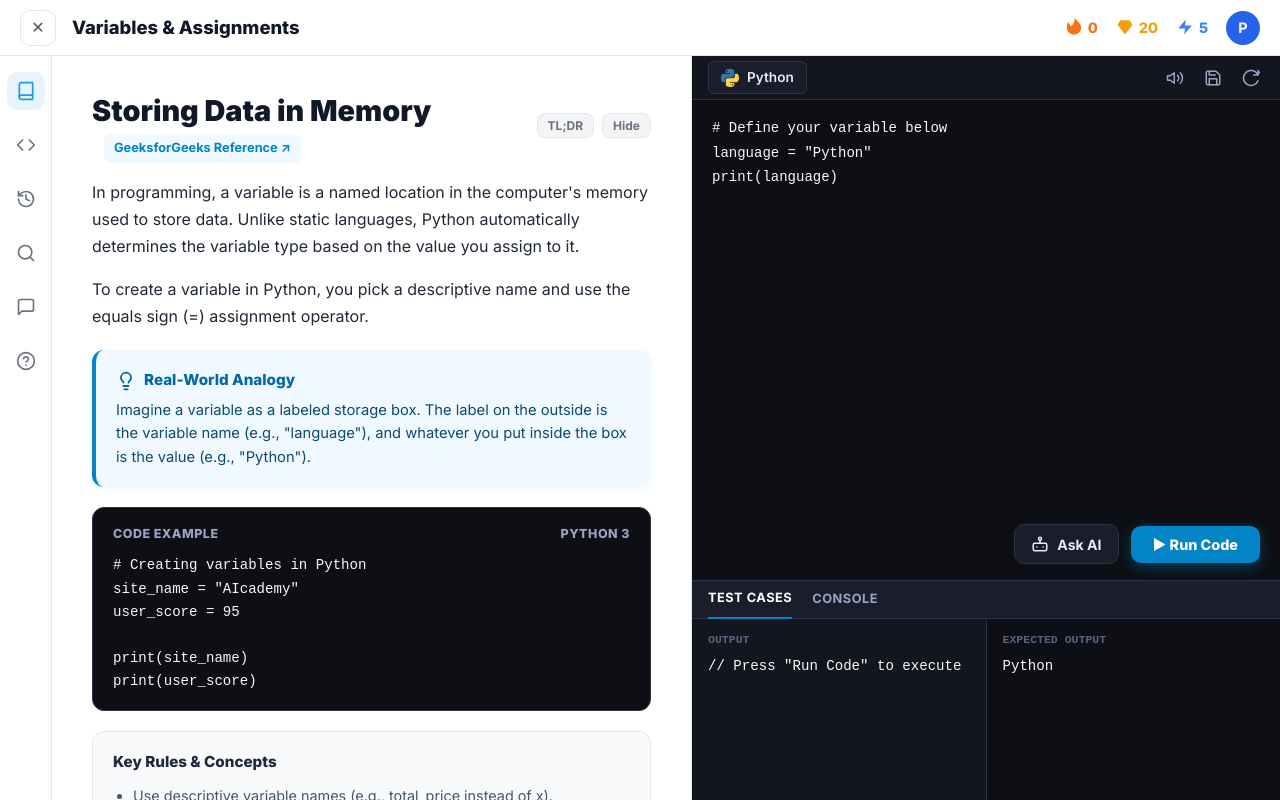
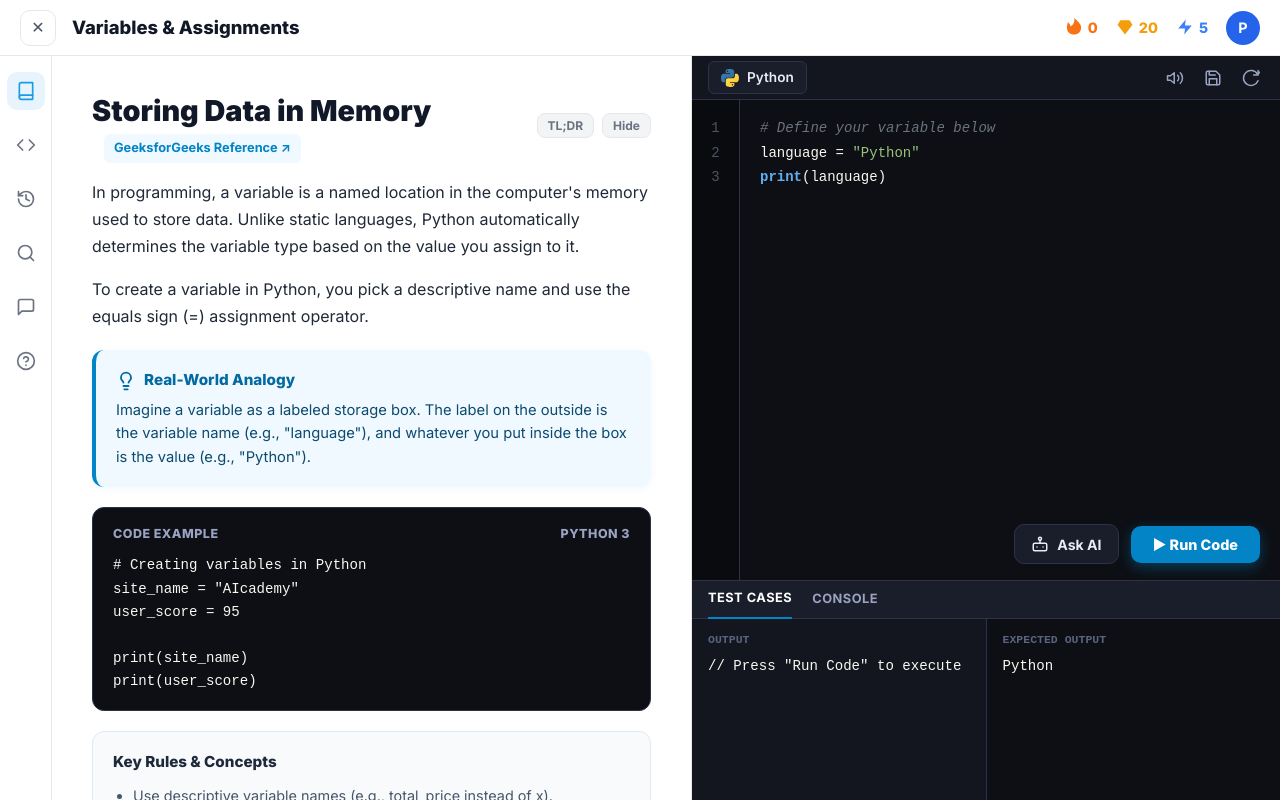
Before and after one commit to prince24-web/AIcademy, a Next.js app: page /learn/python/1-2 in a window 1280 px wide. Built offline with nearby package versions, Linux system fonts and the light colour scheme.

Commit message:
Add Python IDE syntax highlighting and line numbers gutter to built-in code editor

```diff
--- a/app/learn/python/[lessonId]/page.js
+++ b/app/learn/python/[lessonId]/page.js
@@ -1,10 +1,48 @@
 'use client';
 
-import { useState, useEffect } from 'react';
+import { useState, useEffect, useRef } from 'react';
 import Link from 'next/link';
 import { useParams } from 'next/navigation';
 import styles from './page.module.css';
 import { lessonsData } from '../lessonsData';
+
+// Helper for syntax highlighting Python code
+const highlightPython = (rawCode) => {
+  if (!rawCode) return '';
+
+  const escapeHtml = (str) =>
+    str.replace(/&/g, '&amp;').replace(/</g, '&lt;').replace(/>/g, '&gt;');
+
+  const lines = rawCode.split('\n');
+
+  const highlightedLines = lines.map((line) => {
+    let escaped = escapeHtml(line);
+
+    // Comments check
+    let commentPart = '';
+    const commentIdx = escaped.indexOf('#');
+    if (commentIdx !== -1) {
+      commentPart = `<span class="${styles.tokComment}">${escaped.slice(commentIdx)}</span>`;
+      escaped = escaped.slice(0, commentIdx);
+    }
+
+    // Tokenizer regex
+    const tokenRegex = /(f?&quot;[\s\S]*?&quot;|f?&#39;[\s\S]*?&#39;|f?"[^"]*"|f?'[^']*')|(\b(?:def|return|if|elif|else|for|while|import|from|as|in|try|except|class|raise|pass|break|continue|not|and|or|is|lambda|with|yield|global)\b)|(\b(?:print|len|range|int|str|float|bool|list|dict|set|tuple|sum|max|min|sorted|type|round|input)\b)|(\b(?:True|False|None)\b)|(\b\d+(?:\.\d+)?\b)/g;
+
+    escaped = escaped.replace(tokenRegex, (match, str, kw, fn, bool, num) => {
+      if (str) return `<span class="${styles.tokString}">${str}</span>`;
+      if (kw) return `<span class="${styles.tokKeyword}">${kw}</span>`;
+      if (fn) return `<span class="${styles.tokFunction}">${fn}</span>`;
+      if (bool) return `<span class="${styles.tokBoolean}">${bool}</span>`;
+      if (num) return `<span class="${styles.tokNumber}">${num}</span>`;
+      return match;
+    });
+
+    return escaped + commentPart;
+  });
+
+  return highlightedLines.join('\n');
+};
 
 // ─── SVG LOGOS & VECTOR ICONS (NO EMOJIS) ───────────────────────────────
 const PythonLogo = ({ size = 20 }) => (
@@ -130,6 +168,9 @@ export default function LessonPage() {
   const [isRunning, setIsRunning] = useState(false);
   const [showSolution, setShowSolution] = useState(false);
   const [isPassed, setIsPassed] = useState(false);
+
+  const backdropRef = useRef(null);
+  const gutterRef = useRef(null);
 
   // Dynamically load Skulpt scripts
   useEffect(() => {
@@ -421,14 +462,38 @@ export default function LessonPage() {
             </div>
           </div>
 
-          {/* Code Mirror / Textarea Editor */}
+          {/* Code Mirror / Textarea Editor with Real Python Syntax Highlighting */}
           <div className={styles.codeWrap}>
+            {/* Line Numbers Gutter */}
+            <div className={styles.lineNumbersGutter} ref={gutterRef}>
+              {code.split('\n').map((_, i) => (
+                <div key={i} className={styles.lineNumberItem}>{i + 1}</div>
+              ))}
+            </div>
+
+            {/* Syntax Highlighted Editor Container */}
+            <div className={styles.editorContainer}>
+              <pre
+                ref={backdropRef}
+                className={styles.highlightBackdrop}
+                dangerouslySetInnerHTML={{ __html: highlightPython(code) + '\n' }}
+              />
               <textarea
                 className={styles.textareaEditor}
                 value={code}
                 onChange={(e) => setCode(e.target.value)}
+                onScroll={(e) => {
+                  if (backdropRef.current) {
+                    backdropRef.current.scrollTop = e.target.scrollTop;
+                    backdropRef.current.scrollLeft = e.target.scrollLeft;
+                  }
+                  if (gutterRef.current) {
+                    gutterRef.current.scrollTop = e.target.scrollTop;
+                  }
+                }}
                 spellCheck="false"
               />
+            </div>
 
             {/* Floating Action Buttons */}
             <div className={styles.editorFloatBar}>
--- a/app/learn/python/[lessonId]/page.module.css
+++ b/app/learn/python/[lessonId]/page.module.css
@@ -465,13 +465,72 @@
   position: relative;
   overflow: hidden;
   background: #0d0f14;
+  display: flex;
 }
 
-.textareaEditor {
+/* Line Numbers Gutter */
+.lineNumbersGutter {
+  width: 48px;
+  background: #090b0e;
+  border-right: 1px solid #2d3248;
+  padding: 16px 0;
+  display: flex;
+  flex-direction: column;
+  align-items: center;
+  user-select: none;
+  font-family: 'JetBrains Mono', monospace;
+  font-size: 14px;
+  line-height: 1.75;
+  color: #4b5563;
+  flex-shrink: 0;
+  overflow: hidden;
+}
+
+.lineNumberItem {
+  height: 24.5px;
+  display: flex;
+  align-items: center;
+  justify-content: center;
+}
+
+.editorContainer {
+  flex: 1;
+  position: relative;
+  height: 100%;
+  overflow: hidden;
+}
+
+/* Syntax Highlighted Backdrop Overlay */
+.highlightBackdrop {
+  position: absolute;
+  top: 0;
+  left: 0;
   width: 100%;
   height: 100%;
-  background: #0d0f14;
+  padding: 16px 20px;
+  margin: 0;
+  font-family: 'JetBrains Mono', monospace;
+  font-size: 14px;
+  line-height: 1.75;
   color: #f8f8f2;
+  white-space: pre-wrap;
+  word-break: break-all;
+  overflow: hidden;
+  pointer-events: none;
+  background: transparent;
+  box-sizing: border-box;
+}
+
+/* Transparent Editable Textarea */
+.textareaEditor {
+  position: absolute;
+  top: 0;
+  left: 0;
+  width: 100%;
+  height: 100%;
+  background: transparent;
+  color: transparent;
+  caret-color: #a395f9;
   font-family: 'JetBrains Mono', monospace;
   font-size: 14px;
   line-height: 1.75;
@@ -480,7 +539,20 @@
   outline: none;
   resize: none;
   tab-size: 4;
+  white-space: pre-wrap;
+  word-break: break-all;
+  overflow-y: auto;
+  box-sizing: border-box;
 }
+
+/* Token Colors */
+.tokKeyword  { color: #c678dd; font-weight: 700; }
+.tokFunction { color: #61afef; font-weight: 600; }
+.tokString   { color: #98c379; }
+.tokNumber   { color: #d19a66; }
+.tokBoolean  { color: #e5c07b; font-weight: 700; }
+.tokComment  { color: #6a737d; font-style: italic; }
+.tokOperator { color: #56b6c2; }
 
 /* Floating Action Buttons inside Editor */
 .editorFloatBar {
```
Lines whose indentation alone changed are shown as unchanged.
